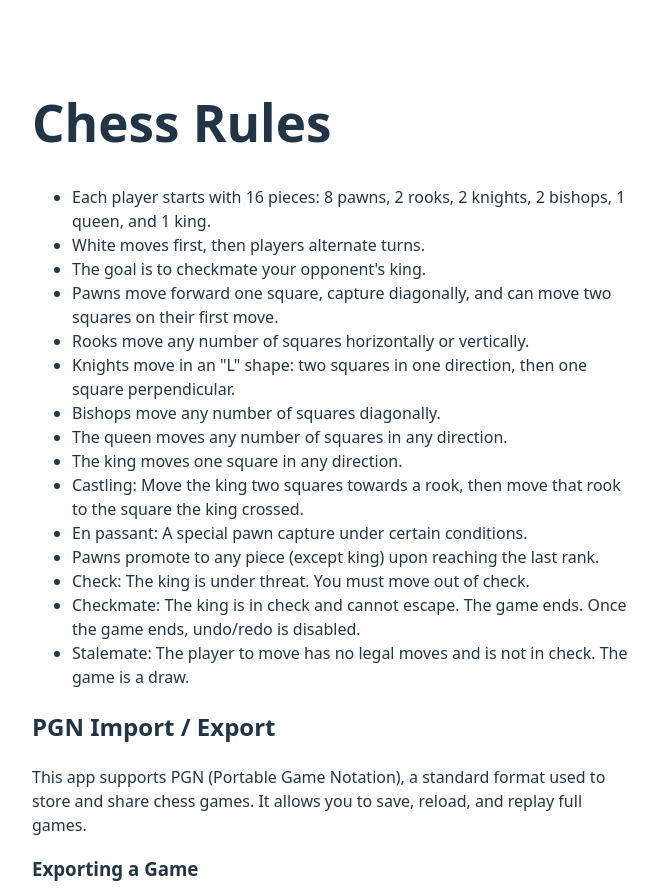
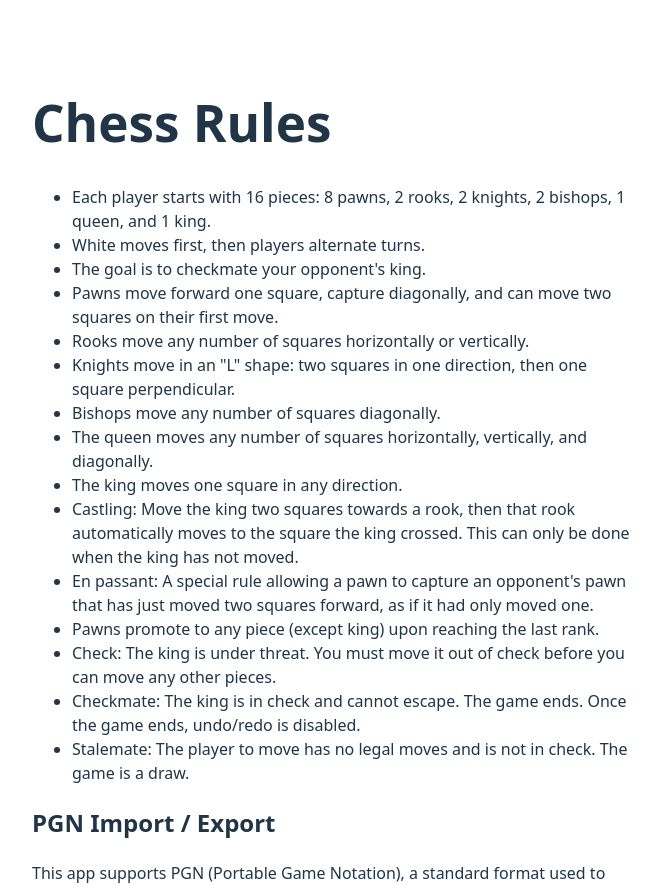
Before and after one commit to ComputerVirusWannabe/chessts, a React (Vite) app: page /rules in a window 1280 px wide. Shown: the top 889 px of the page, without its empty margins (308-968 px from the left). Built offline with nearby package versions, Linux system fonts and the light colour scheme.

Commit message:
quality of life changes

```diff
--- a/src/components/RulesPage.tsx
+++ b/src/components/RulesPage.tsx
@@ -16,12 +16,13 @@ const RulesPage: React.FC = () => {
         <li>Rooks move any number of squares horizontally or vertically.</li>
         <li>Knights move in an "L" shape: two squares in one direction, then one square perpendicular.</li>
         <li>Bishops move any number of squares diagonally.</li>
-        <li>The queen moves any number of squares in any direction.</li>
+        <li>The queen moves any number of squares horizontally, vertically, and diagonally.</li>
         <li>The king moves one square in any direction.</li>
-        <li>Castling: Move the king two squares towards a rook, then move that rook to the square the king crossed.</li>
-        <li>En passant: A special pawn capture under certain conditions.</li>
+        <li>Castling: Move the king two squares towards a rook, then that rook automatically moves to the square the king crossed.
+            This can only be done when the king has not moved.</li>
+        <li>En passant: A special rule allowing a pawn to capture an opponent's pawn that has just moved two squares forward, as if it had only moved one.</li>
         <li>Pawns promote to any piece (except king) upon reaching the last rank.</li>
-        <li>Check: The king is under threat. You must move out of check.</li>
+        <li>Check: The king is under threat. You must move it out of check before you can move any other pieces.</li>
         <li>Checkmate: The king is in check and cannot escape. The game ends. Once the game ends, undo/redo is disabled.</li>
         <li>Stalemate: The player to move has no legal moves and is not in check. The game is a draw.</li>
       </ul>
@@ -30,7 +31,8 @@ const RulesPage: React.FC = () => {
 
       <p>
         This app supports PGN (Portable Game Notation), a standard format used to store and share chess games.
-        It allows you to save, reload, and replay full games.
+        It allows you to save, reload, and replay full games. You can paste PGN from any source (Lichess, Chess.com, etc.).
+        Headers, comments, and annotations are automatically ignored. Only the moves are used to reconstruct the game.
       </p>
 
       <h3>Exporting a Game</h3>
--- a/src/context/BoardContext.tsx
+++ b/src/context/BoardContext.tsx
@@ -27,6 +27,8 @@ export const BoardProvider: React.FC<{ children: ReactNode }> = ({ children }) =
   const [historyIndex, setHistoryIndex] = useState(0);
   const [isNavigatingHistory, setIsNavigatingHistory] = useState(false);
   const [gameOver, setGameOver] = useState(false);
+  const isCheck = kingInCheckSquare !== null;
+  const checkMessage = isCheck ? "King is in check!" : null;
 
   const currentSnapshot = useMemo<GameSnapshot>(
     () => ({
@@ -297,6 +299,8 @@ export const BoardProvider: React.FC<{ children: ReactNode }> = ({ children }) =
       value={{
         squares,
         setSquares,
+        isCheck,
+        checkMessage,
         selectedPieceId,
         highlightedSquares,
         setHighlightedSquares,
--- a/src/context/board-context.ts
+++ b/src/context/board-context.ts
@@ -11,6 +11,8 @@ import type {
 
 export type BoardContextType = {
   squares: SquareType[];
+  isCheck: boolean;
+  checkMessage: string | null;
   setSquares: Dispatch<SetStateAction<SquareType[]>>;
   selectedPieceId: string | null;
   highlightedSquares: number[];
--- a/src/index.css
+++ b/src/index.css
@@ -75,3 +75,24 @@ button:focus-visible {
     background-color: #f9f9f9;
   }
 }
+
+.check-banner {
+  position: absolute;
+  top: 10px;
+  left: 50%;
+  transform: translateX(-50%);
+  background: rgba(255, 60, 60, 0.95);
+  color: white;
+  padding: 10px 18px;
+  border-radius: 12px;
+  font-weight: bold;
+  font-size: 14px;
+  animation: pulseWarning 1s infinite;
+  z-index: 1000;
+}
+
+@keyframes pulseWarning {
+  0% { transform: translateX(-50%) scale(1); }
+  50% { transform: translateX(-50%) scale(1.05); }
+  100% { transform: translateX(-50%) scale(1); }
+}
```
